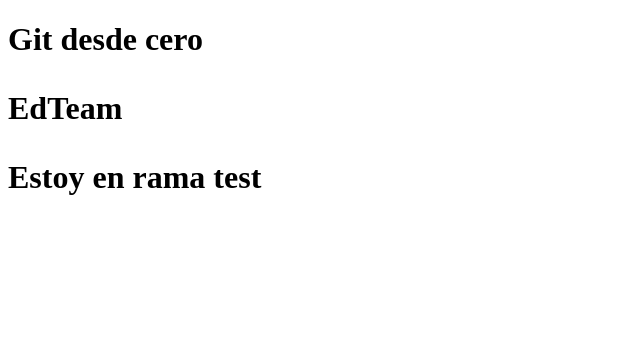
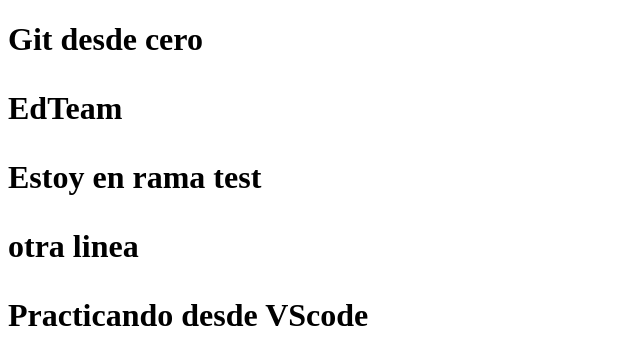
Before and after one commit to zodocaring/practicando-git, a plain HTML site: page index.html in a window 1280 px wide. Shown: the whole page, without its empty margins (0-640 px from the left). Drawn offline with Linux system fonts and the light colour scheme.

Commit message:
primer commit desde VScode

```diff
--- a/index.html
+++ b/index.html
@@ -15,7 +15,10 @@
         <p>EdTeam</p>
         <section>
           <p>Estoy en rama test</p>
-
+          <p>otra linea </p>
         </section>
+        <div>
+           <p>Practicando desde VScode</p>
+        </div>
    </body>
 </html>
```
Also changed, not shown: 1 other file.
